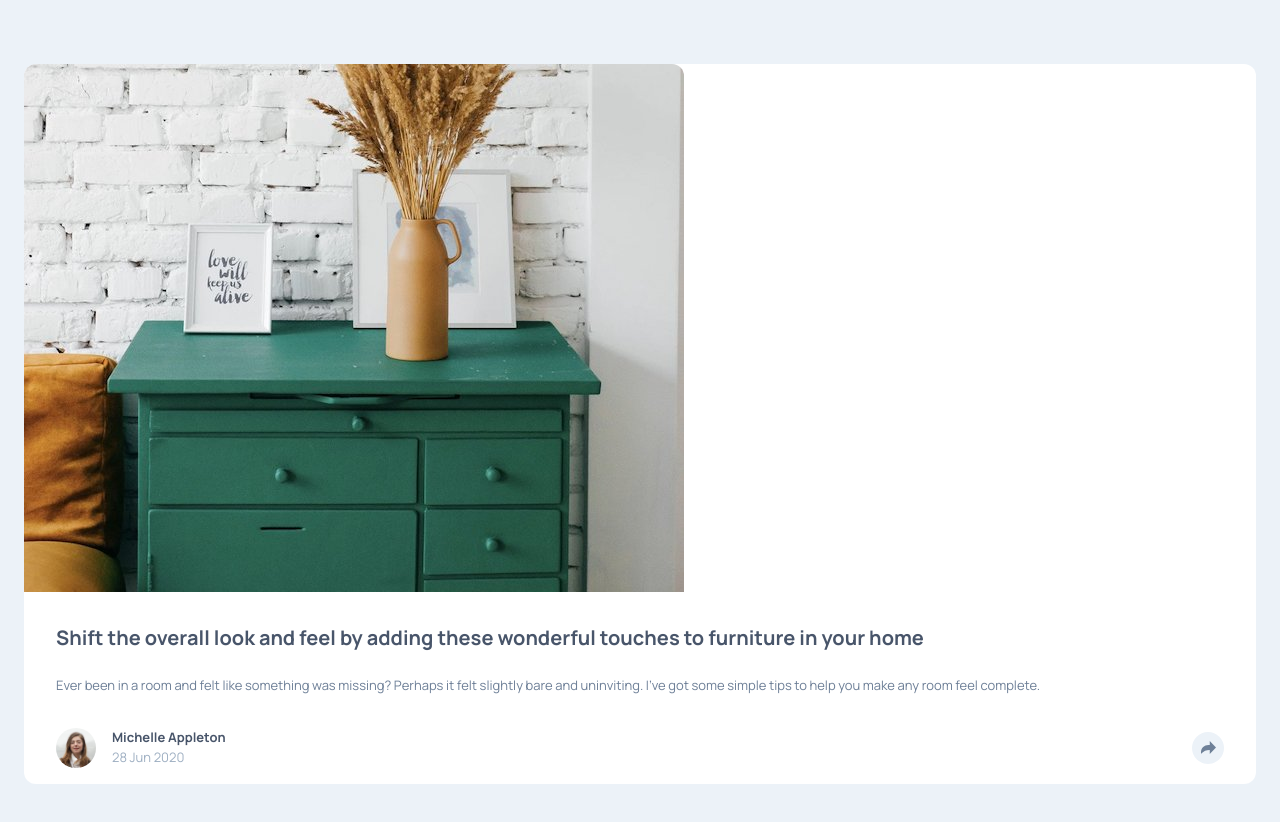
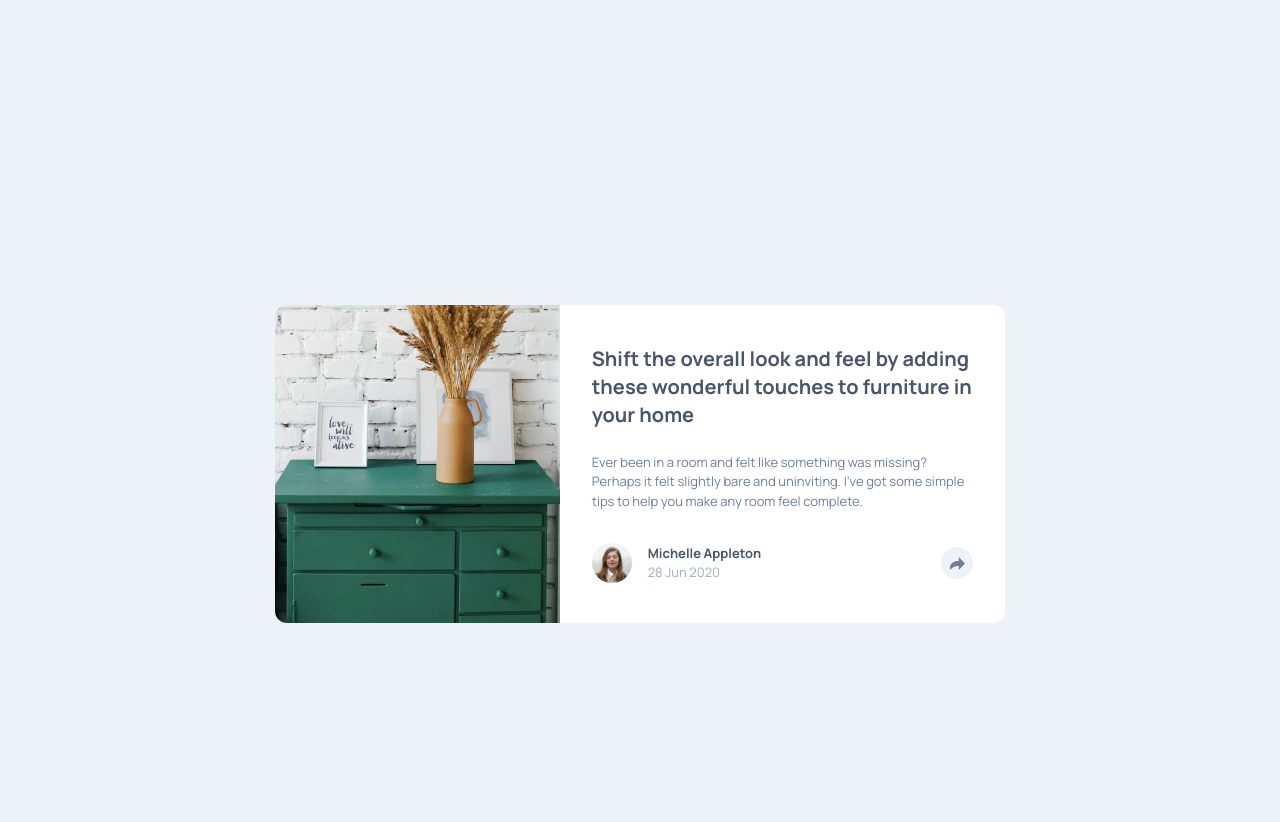
Before and after one commit to pauljomy/article-preview, a website built with Vite: page index.html in a window 1280 px wide. Built offline with nearby package versions, Linux system fonts and the light colour scheme.

Commit message:
html and css completed

```diff
--- a/index.html
+++ b/index.html
@@ -7,16 +7,20 @@
     <script defer src="/src/main.js"></script>
     <title>Article Preview</title>
   </head>
-  <body class="mx-6 my-16 bg-background font-family-default">
-    <div class="bg-white rounded-xl">
+  <body
+    class="mx-6 my-16 bg-background font-family-default flex justify-center min-h-screen items-center"
+  >
+    <div
+      class="bg-white rounded-xl flex flex-col md:flex-row md:max-w-152 xl:max-w-182.5"
+    >
       <img
         src="/src/assets/img/drawers.jpg"
         alt="An image of a drawer"
-        class="rounded-t-xl"
+        class="rounded-t-xl md:rounded-t-none md:rounded-l-xl w-full md:w-[37%] xl:w-[39%] object-position-top object-cover"
       />
-      <div class="px-8 pb-4">
+      <div class="px-8 pb-4 md:px-8 md:py-10">
         <h1
-          class="text-[1.25rem] leading-7 pt-8 mb-6 font-bold text-dark-graish-blue"
+          class="text-[1.25rem] leading-7 pt-8 mb-6 font-bold text-dark-graish-blue md:pt-0"
         >
           Shift the overall look and feel by adding these wonderful touches to
           furniture in your home
```
